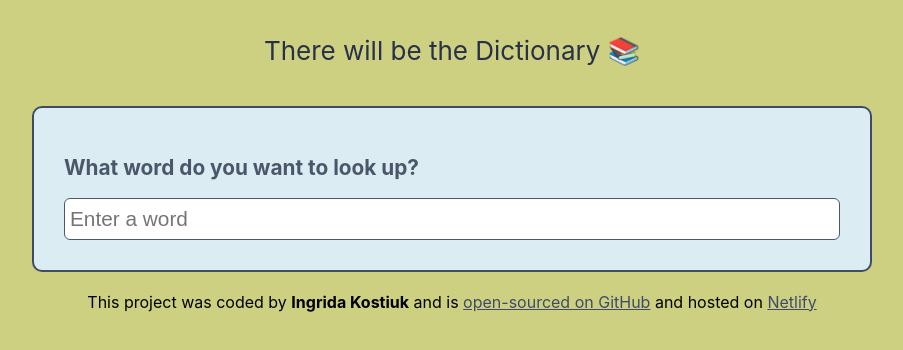
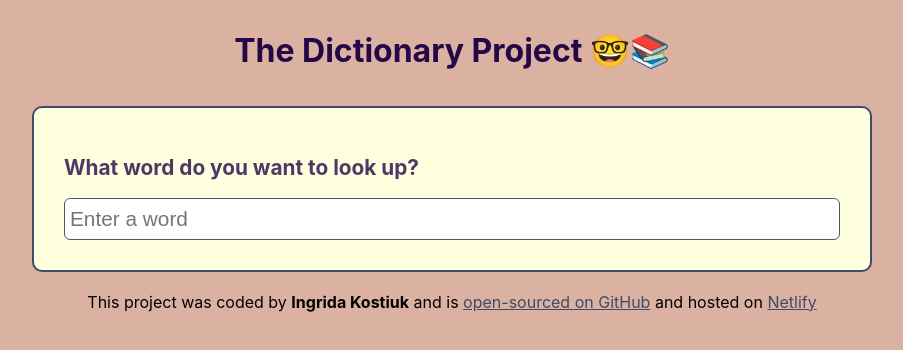
Before and after one commit to Ingrida425/shecodes-dictionary-react, a React (Create React App) app: page / in a window 1280 px wide. Shown: the top 350 px of the page, without its empty margins (188-1091 px from the left). Built offline with nearby package versions, Linux system fonts and the light colour scheme; no server answers.

Commit message:
some styling

```diff
--- a/src/App.css
+++ b/src/App.css
@@ -1,5 +1,5 @@
 body {
-  background-color: #cdd081;
+  background-color: #dbb2a1;
 }
 a {
   color: #404b69;
@@ -18,7 +18,9 @@ a {
   justify-content: center;
   font-size: calc(10px + 2vmin);
   min-height: 10vh;
-  color: #283149;
+  color: #240747;
+  font-weight: bold;
+  font-size: 2rem;
 }
 .App-footer {
   text-align: center;
--- a/src/App.js
+++ b/src/App.js
@@ -5,7 +5,7 @@ export default function App() {
   return (
     <div className="App">
       <div className="container">
-        <header className="App-header">There will be the Dictionary 📚</header>
+        <header className="App-header"> The Dictionary Project 🤓📚</header>
         <main>
           <Dictionary />
         </main>
--- a/src/Dictionary.css
+++ b/src/Dictionary.css
@@ -1,5 +1,5 @@
 .Dictionary section {
-  background-color: #dbedf3;
+  background-color: #feffdf;
   padding: 30px;
   border: #404b69 solid 2px;
   border-radius: 10px;
@@ -14,7 +14,7 @@
   font-size: 1.3rem;
 }
 .Dictionary h1 {
-  color: #283149;
+  color: #240747;
   font-size: 1.3rem;
   opacity: 0.8;
 }
--- a/src/Phonetic.css
+++ b/src/Phonetic.css
@@ -10,12 +10,11 @@
   margin-right: 20px;
 }
 .Phonetic a:hover {
-  background-color: #80a6a9;
-  color: #dbedf3;
+  background-color: #dbb2a1;
 }
 .Phonetic .text {
   font-weight: bold;
   font-size: 1.1rem;
   opacity: 0.7;
-  color: #283149;
+  color: #240747;
 }
--- a/src/Results.css
+++ b/src/Results.css
@@ -1,4 +1,5 @@
 .Results h2 {
   font-size: 2rem;
   font-weight: bold;
+  color: #240747;
 }
```
